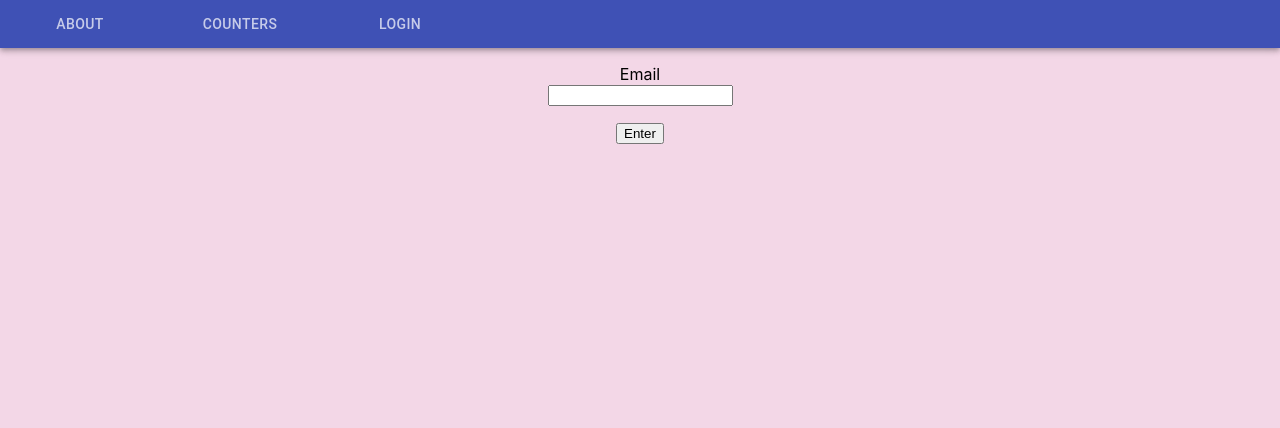
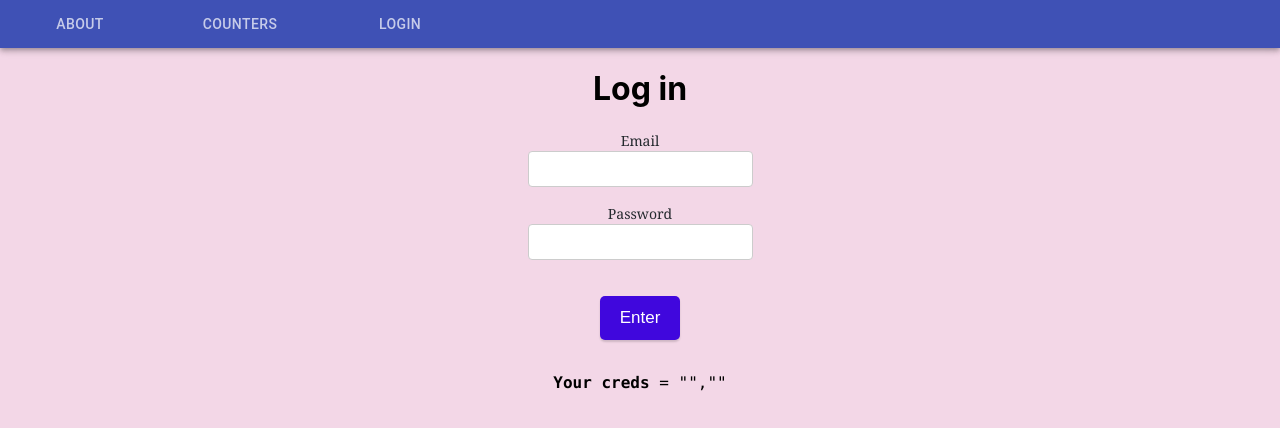
Before and after one commit to mashanobeard/second-task, a React (Create React App) app in the folder counter-counter/: page /Login in a window 1280 px wide. Shown: the top 428 px of the page. Built offline with nearby package versions, Linux system fonts and the light colour scheme.

Commit message:
ready form

```diff
--- a/counter-counter/src/components/login/LoginForm.js
+++ b/counter-counter/src/components/login/LoginForm.js
@@ -3,42 +3,81 @@ import { Formik } from 'formik';
 import * as yup from 'yup';
 
 
+
 const Login = () => {
     const validationSchema = yup.object().shape({
-        email: yup.string().typeError('String').required("Is required")
+        email: yup.string().email('Email is invalid').required("Email is required"),
+        password: yup.string().typeError('Must be a string').required("Password is required").min(6,'min 6 symbols')
     })
+
   return (
   <div>
+      <h1>Log in</h1>
       <Formik
-      initialValues={{
+     initialValues={{
           email: '',
           password: ''
       }}
       validateOnBlur
-      onSubmit={(values) => {console.log(values) }}
+      onSubmit={(values, {resetForm})=>{
+          console.log(values)
+          resetForm()
+        }}
       validationSchema={validationSchema}
       >
-       {({ values, errors, touched, handleChange, handleBlur, isValid, handleSubmit, dirty }) => (
+    {({
+        values,
+        errors,
+        touched,
+        handleChange,
+        handleBlur,
+        isValid,
+        handleSubmit,
+        dirty
+    }) => (
           <div>
               <p>
-                  <label htmlFor={`email`} >Email</label> <br/>
+                  <label htmlFor='email' className="names" >Email</label> <br/>
                   <input
-                   type={`text`}
-                   name={`email`}
+                  className="inputs"
+                   type='email'
+                   name='email'
                    onChange={handleChange}
                    onBlur={handleBlur}
-                   value={values.name} />
+                   value={values.email} />
               </p>
-              {touched.name && errors.name}
+              {touched.email && errors.email && <p className="errors-message">{errors.email}</p>}
+              <p>
+                  <label htmlFor='password' className="names">Password</label> <br/>
+                  <input
+                   className="inputs"
+                   type='password'
+                   name='password'
+                   onChange={handleChange}
+                   onBlur={handleBlur}
+                   value={values.password} />
+              </p>
+              {touched.password && errors.password && <p className="errors-message">{errors.password}</p>}
               <button
+                className ="btn"
                 disabled={!isValid && !dirty}
                 onClick={handleSubmit}
-                type={`submit`}
+                type='submit'
                 >Enter</button>
+                 <pre>
+                     <code>
+                    <strong>Your creds</strong> = {JSON.stringify(values.email, null, 2)},
+                    {JSON.stringify(values.password, null, 2)}
+                    </code>
+                </pre>
           </div>
+
        )}
+
       </Formik>
-  </div>
+
+        </div>
    );
+
 }
 export default Login;
--- a/counter-counter/src/index.css
+++ b/counter-counter/src/index.css
@@ -42,3 +42,44 @@ code {
   margin-top: 250px;
   font-weight: bold;
 }
+
+.errors-message{
+  color: red;
+  margin-top: 15px;
+  font-family: Georgia, 'Times New Roman', Times, serif;
+}
+
+.btn{
+  max-width: 150px;
+  margin: 20px 0;
+  padding: 12px 20px;
+  border-style: none;
+  border-radius: 5px;
+  background-color: rgb(64, 7, 221);
+  box-shadow: 0px 2px 2px rgba(0, 0, 0, 0.15);
+  font-size: 17px;
+  font-weight: 500;
+  color: #fff;
+  cursor: pointer;
+  outline: none;
+}
+
+.inputs{
+  padding: 8px;
+  font-size: 16px;
+  border-radius: 4px;
+  border: 1px solid #ccc;
+}
+
+.inputs:focus {
+  border-color: #007eff;
+  box-shadow: inset 0 1px 1px rgba(0, 0, 0, 0.075),
+    0 0 0 3px rgba(0, 126, 255, 0.1);
+  outline: none;
+}
+.names{
+font-family:Georgia, 'Times New Roman', Times, serif;
+font-size: 14px;
+line-height: 1.5;
+color: #24292e;
+}
```
